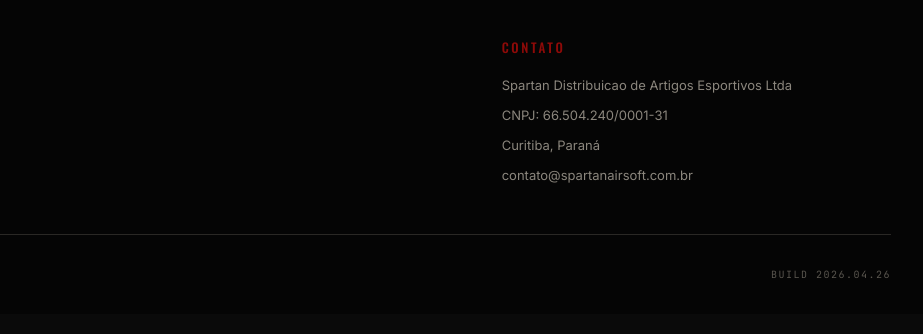
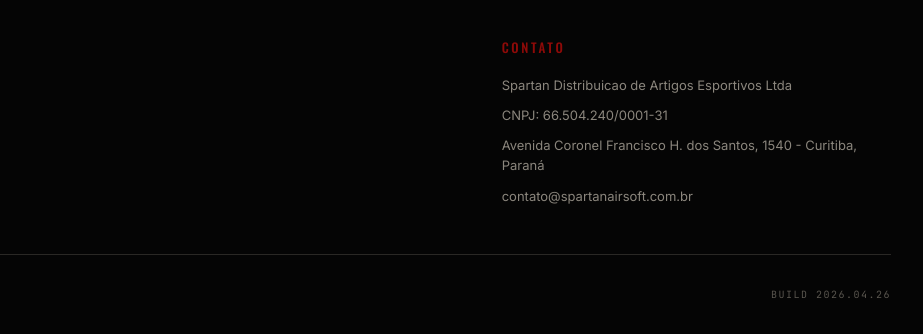
Before and after one commit to JulioJCLF/spartan, a plain HTML site: page index.html in a window 1280 px wide. Shown: the part 7682-8016 px from the top of the page, 357-1280 px from the left. Drawn offline with nearby package versions, Linux system fonts and the light colour scheme.

Commit message:
Update footer address to include full street details

```diff
--- a/index.html
+++ b/index.html
@@ -1415,7 +1415,7 @@
       <ul>
         <li>Spartan Distribuicao de Artigos Esportivos Ltda</li>
         <li>CNPJ: 66.504.240/0001-31</li>
-        <li>Curitiba, Paraná</li>
+        <li>Avenida Coronel Francisco H. dos Santos, 1540 - Curitiba, Paraná</li>
         <li>contato@spartanairsoft.com.br</li>
       </ul>
     </div>
```
